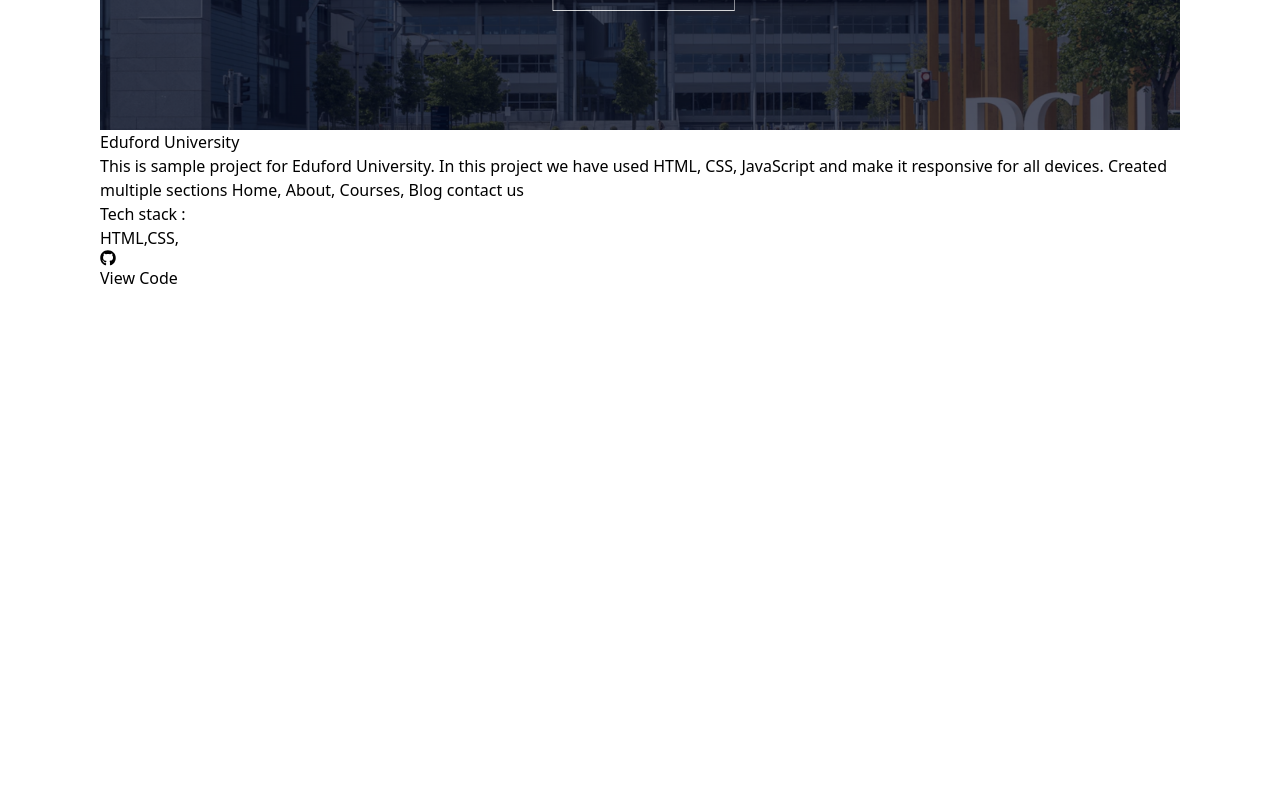
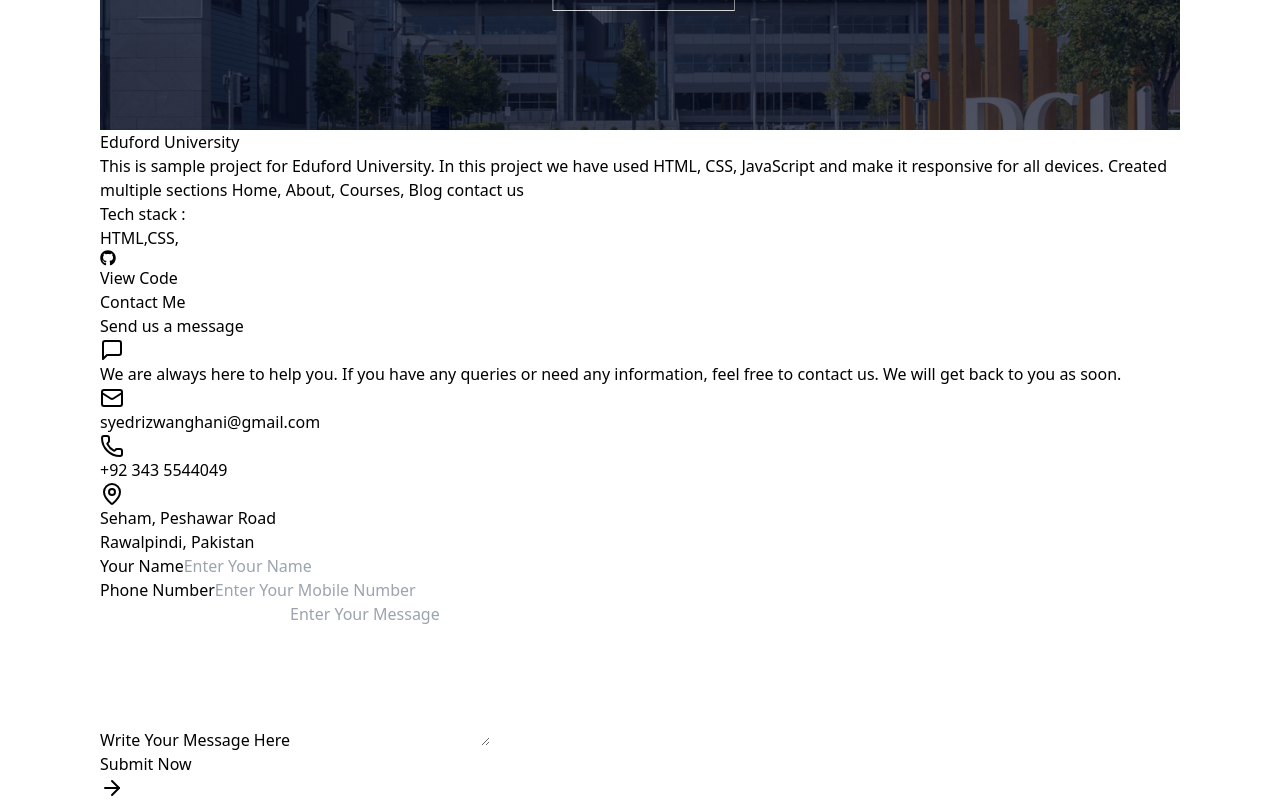
Before and after one commit to Syedrizwan23/Portfolio-in-react, a React (Vite) app: page / in a window 1280 px wide. Shown: the part 8178-8978 px from the top of the page. Before the commit the page ends 8468 px from the top, so only its background shows below. Built offline with nearby package versions, Linux system fonts and the light colour scheme.

Commit message:
contact completed

```diff
--- a/src/App.jsx
+++ b/src/App.jsx
@@ -3,7 +3,7 @@ import Hero from "./Components/Hero/Hero"
 import Navbar from "./Components/Navbar/Navbar"
 import Projects from "./Components/Projects/Projects"
 import Tech from "./Components/Tech/Tech"
-
+import Contact from "./Components/Contact/Contact"
 
 const App = () => {
   return (
@@ -13,6 +13,7 @@ const App = () => {
       <About />
       <Tech />
       <Projects />
+      <Contact />
     </div>
   )
 }
--- /dev/null
+++ b/src/Components/Contact/Contact.jsx
@@ -0,0 +1,116 @@
+import { useState } from 'react';
+import { Mail, Phone, MapPin, MessageSquare, ArrowRight } from 'lucide-react';
+
+const Contact = () => {
+  const [result, setResult] = useState("");
+
+  const onSubmit = async (event) => {
+    event.preventDefault();
+    setResult("Sending....");
+    const formData = new FormData(event.target);
+    formData.append("access_key", "adec07b1-661a-4c3b-9868-311b5e0a01b2");
+
+    try {
+      const response = await fetch("https://api.web3forms.com/submit", {
+        method: "POST",
+        body: formData
+      });
+
+      const data = await response.json();
+
+      if (data.success) {
+        setResult("Form Submitted Successfully");
+        event.target.reset();
+      } else {
+        console.log("Error", data);
+        setResult(data.message);
+      }
+    } catch (error) {
+      console.error("Error:", error);
+      setResult("An error occurred while submitting the form");
+    }
+  };
+
+  return (
+    <>
+      <h2 className="text-4xl font-bold text-center text-slate-700 mb-12">Contact Me</h2>
+
+      <div className="max-w-[90%] mx-auto my-20 flex flex-col md:flex-row items-center justify-between gap-8" id="contact">
+        <div className="w-full md:w-[48%] text-gray-600">
+          <h3 className="text-[#000f38] font-medium text-2xl flex items-center mb-5">
+            Send us a message
+            <MessageSquare className="w-8 h-8 ml-2" />
+          </h3>
+          <p className="max-w-md leading-relaxed mb-6">
+            We are always here to help you. If you have any queries or need any
+            information, feel free to contact us. We will get back to you as soon.
+          </p>
+          <ul className="space-y-5">
+            <li className="flex items-center">
+              <Mail className="w-6 h-6 mr-3" />
+              syedrizwanghani@gmail.com
+            </li>
+            <li className="flex items-center">
+              <Phone className="w-6 h-6 mr-3" />
+              +92 343 5544049
+            </li>
+            <li className="flex items-center">
+              <MapPin className="w-6 h-6 mr-3" />
+              <span>
+                Seham, Peshawar Road <br /> Rawalpindi, Pakistan
+              </span>
+            </li>
+          </ul>
+        </div>
+
+        <div className="w-full md:w-[48%]">
+          <form onSubmit={onSubmit} className="space-y-4">
+            <div>
+              <label className="block mb-1">Your Name</label>
+              <input
+                type="text"
+                name="name"
+                placeholder="Enter Your Name"
+                required
+                className="w-full bg-[#EBECFE] p-4 border-0 outline-none rounded-lg focus:ring-2 focus:ring-[#000f38]"
+              />
+            </div>
+
+            <div>
+              <label className="block mb-1">Phone Number</label>
+              <input
+                type="tel"
+                name="phone"
+                placeholder="Enter Your Mobile Number"
+                required
+                className="w-full bg-[#EBECFE] p-4 border-0 outline-none rounded-lg focus:ring-2 focus:ring-[#000f38]"
+              />
+            </div>
+
+            <div>
+              <label className="block mb-1">Write Your Message Here</label>
+              <textarea
+                name="message"
+                rows={6}
+                placeholder="Enter Your Message"
+                required
+                className="w-full bg-[#EBECFE] p-4 border-0 outline-none resize-none rounded-lg focus:ring-2 focus:ring-[#000f38]"
+              ></textarea>
+            </div>
+
+            <button
+              type="submit"
+              className="bg-gradient-to-r from-indigo-600 to-purple-600 text-white px-6 py-3 flex items-center rounded-lg shadow-lg transform transition-all duration-300 hover:scale-105 hover:shadow-xl hover:from-indigo-700 hover:to-purple-700 focus:ring-2 focus:ring-offset-2 focus:ring-indigo-500"
+            >
+              Submit Now
+              <ArrowRight className="ml-2 w-4 h-4" />
+            </button>
+          </form>
+          <span className="block mt-5">{result}</span>
+        </div>
+      </div>
+    </>
+  );
+};
+
+export default Contact;
```
